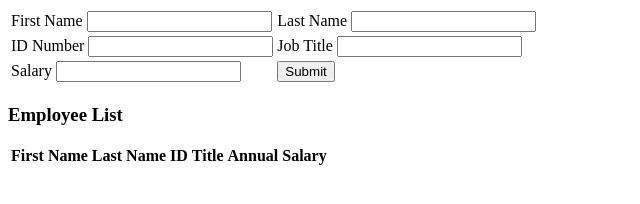
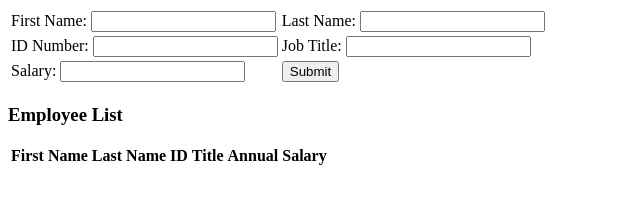
Before and after one commit to bamsrud01/Weekend-Challenge-01-Expenditures, a plain HTML site: page index.html in a window 1280 px wide. Shown: the full height of the page, 0-640 px from the left. Drawn offline with Linux system fonts and the light colour scheme.

Commit message:
continued jQuery work

```diff
--- a/app.js
+++ b/app.js
@@ -8,7 +8,6 @@ $(document).ready(function() {
     var employee = {};
 
     var fields = $('#employee_info').serializeArray();
-    //console.log('fields', fields);
 
     fields.forEach(function(element, index) {
       employee[element.name] = element.value;
@@ -21,7 +20,7 @@ $(document).ready(function() {
   function appendDom(emp) {
     var $emp = $('<tr class="employee"></tr>');
     $emp.append(
-    '<td>' + emp['first_name'] + '</td><td>' + emp['last_name'] + '</td><td>' + emp['id_number'] + '</td><td>' + emp['job_title'] + '</td><td>' + emp['salary'] + '</td>');
+    '<td>' + emp['first_name'] + '</td><td>' + emp['last_name'] + '</td><td>' + emp['id_number'] + '</td><td>' + emp['job_title'] + '</td><td>' + emp['salary'] + '</td><td><button class="delete">Delete</button></td>');
     $('#employee_data').append($emp);
   }
 
--- a/index.html
+++ b/index.html
@@ -10,19 +10,19 @@
     <form id="employee_info">
       <table>
         <tr>
-          <td><label for="first_name">First Name</label>
+          <td><label for="first_name">First Name:</label>
             <input type="text" id="first_name" name="first_name" /></td>
-          <td><label for="last_name">Last Name</label>
+          <td><label for="last_name">Last Name:</label>
             <input type="text" id="last_name" name="last_name" /></td>
         </tr>
         <tr>
-          <td><label for="id_number">ID Number</label>
+          <td><label for="id_number">ID Number:</label>
             <input type="text" id="id_number" name="id_number" /></td>
-          <td><label for="job_title">Job Title</label>
+          <td><label for="job_title">Job Title:</label>
             <input type="text" id="job_title" name="job_title" /></td>
         </tr>
         <tr>
-          <td><label for="salary">Salary</label>
+          <td><label for="salary">Salary:</label>
             <input type="text" id="salary" name="salary" /></td>
           <td><button type="submit">Submit</button></td>
         </tr>
```
